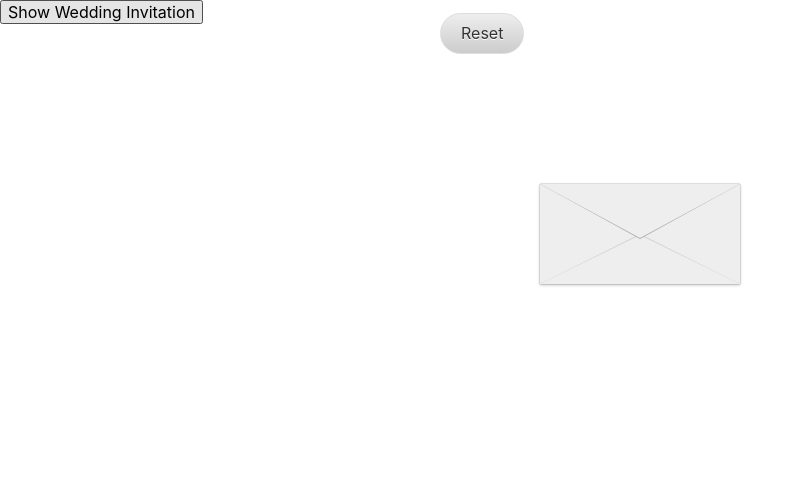
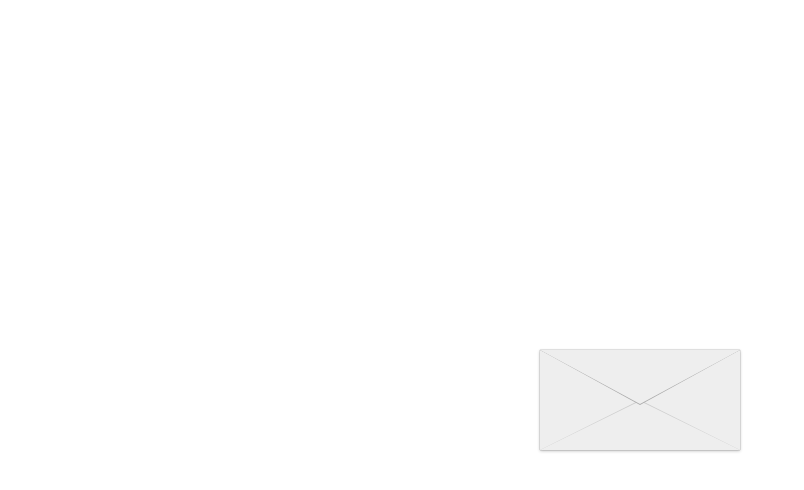
Before and after one commit to danigonlinea/wedding.github.io, a Vue app: page / in a window 1280 px wide. Shown: the top 490 px of the page, without its empty margins (0-804 px from the left). Built offline with nearby package versions, Linux system fonts and the light colour scheme.

Commit message:
feat: envelope and main page distributed

```diff
--- a/package.json
+++ b/package.json
@@ -24,6 +24,8 @@
     "eslint-plugin-vue": "^9.18.1",
     "normalize.css": "^8.0.1",
     "prettier": "^3.0.3",
+    "sass": "^1.69.5",
+    "sass-loader": "^13.3.2",
     "vite": "^4.5.0"
   }
 }
--- a/src/App.vue
+++ b/src/App.vue
@@ -1,22 +1,21 @@
 <template>
-  <div class="layout">
+  <main id="main" class="layout">
     <transition name="fade" @before-enter="beforeEnter" @enter="enter">
       <div v-if="showWeddingInvitation" class="wedding-invitation">
         <h1>Wedding invitation</h1>
       </div>
     </transition>
 
-    <div v-if="!showWeddingInvitation">
-      <button @click="toggleBox">Show Wedding Invitation</button>
-      <EnvelopeApp></EnvelopeApp>
-    </div>
-  </div>
+    <EnvelopeApp
+      v-if="!showWeddingInvitation"
+      @animation-envelope-done="onAnimationEnvelopeDone"
+    ></EnvelopeApp>
+  </main>
 </template>
 <script setup>
 import { ref } from 'vue'
+const showWeddingInvitation = ref(false)
 import EnvelopeApp from './components/EnvelopeApp.vue'
-
-const showWeddingInvitation = ref(false)
 
 const beforeEnter = (el) => {
   el.style.transform = 'translateY(-100%)'
@@ -31,22 +30,22 @@ const enter = (el, done) => {
   done()
 }
 
-const toggleBox = () => {
-  showWeddingInvitation.value = !showWeddingInvitation.value
+const onAnimationEnvelopeDone = () => {
+  showWeddingInvitation.value = true
 }
 </script>
 
-<style scoped>
+<style lang="scss" scoped>
 .layout {
-  width: 100%;
-  height: 100%;
+  height: 100vh; /* 100% of the viewport height */
+  width: 100vw; /* 100% of the viewport width */
   box-sizing: border-box;
 
   .wedding-invitation {
-    background-color: rgb(141, 141, 141);
-    height: 100vh;
-    overflow: auto;
-    width: 100vw;
+    height: 100%;
+    width: 100%;
+    background: green;
+    box-sizing: border-box;
   }
 }
 
--- a/src/components/EnvelopeApp.vue
+++ b/src/components/EnvelopeApp.vue
@@ -1,7 +1,9 @@
 <template>
-  <div id="wrapper">
-    <button id="reset" @click="openEnvelope">Reset</button>
-
+  <div
+    v-if="!showWeddingInvitation"
+    class="wedding-envelope-container"
+    @click="openEnvelope"
+  >
     <div :class="openClass">
       <div class="flap front"></div>
       <div class="flap top"></div>
@@ -11,9 +13,12 @@
 </template>
 
 <script setup>
-import { computed, ref } from 'vue'
+import { debounce } from '../utils/helper.js'
+import { computed, ref, defineEmits } from 'vue'
 
 const isOpen = ref(false)
+
+const emit = defineEmits(['animation-envelope-done'])
 
 const openClass = computed(() => {
   return {
@@ -24,7 +29,13 @@ const openClass = computed(() => {
 
 const openEnvelope = () => {
   isOpen.value = !isOpen.value
+
+  onAnimationEnvelopeDone()
 }
+
+const onAnimationEnvelopeDone = debounce(function () {
+  emit('animation-envelope-done')
+}, 4000)
 </script>
 
 <style scoped>
@@ -32,15 +43,18 @@ const openEnvelope = () => {
   box-sizing: border-box;
 }
 
-#wrapper {
-  width: 400px;
-  margin: 0 auto;
+.wedding-envelope-container {
+  width: 100%;
+  height: 100%;
+  display: flex;
+  align-items: center;
+  justify-content: center;
 }
 
 .envelope {
   width: 200px;
   height: 100px;
-  margin: 130px auto 0;
+
   background: #ddd;
   box-shadow:
     0 0 1px rgba(0, 0, 0, 0.5),
@@ -94,7 +108,7 @@ const openEnvelope = () => {
   animation-duration: 1s;
   animation-fill-mode: forwards;
   -webkit-transform-origin-y: top;
-  transform-origin-y: top;
+
   perspective: 800;
   transform-style: preserve-3d;
 }
@@ -122,7 +136,7 @@ const openEnvelope = () => {
   left: 3px;
   border: 1px solid #ccc;
   z-index: 1;
-  animation-duration: 2s;
+  animation-duration: 3s;
   animation-delay: 1.5s;
   animation-fill-mode: forwards;
   transform-style: preserve-3d;
@@ -130,7 +144,7 @@ const openEnvelope = () => {
 .envelope.open .letter {
   animation-name: remove;
 }
-.envelope .letter:before,
+
 .envelope .letter:after {
   content: '';
   position: absolute;
@@ -143,26 +157,18 @@ const openEnvelope = () => {
   animation-delay: 4s;
   animation-fill-mode: forwards;
   -webkit-transform-origin-y: top;
-  transform-origin-y: top;
+
   transform-style: preserve-3d;
   transform: rotateX(10deg);
 }
-.envelope .letter:before {
-  z-index: 1;
-}
-.envelope.open .letter:before {
-  animation-name: fold-up;
-}
+
 .envelope .letter:after {
   animation-delay: 5s;
   animation-fill-mode: forwards;
   -webkit-transform-origin-y: bottom;
-  transform-origin-y: bottom;
+
   transform: rotateX(-5deg);
   bottom: 0;
-}
-.envelope.open .letter:after {
-  animation-name: fold-down;
 }
 
 @keyframes flip {
@@ -173,48 +179,26 @@ const openEnvelope = () => {
 }
 
 @keyframes remove {
-  50% {
-    top: -120px;
+  20% {
+    top: -220px;
+  }
+  30% {
+    top: -200px;
+  }
+  40% {
+    top: -210px;
+  }
+  60% {
+    top: -220px;
+  }
+  70% {
+    top: -205px;
+  }
+  90% {
+    top: -550px;
   }
   100% {
-    top: 8px;
-    z-index: 3;
+    display: none;
   }
 }
-
-@keyframes fold-up {
-  from {
-  }
-  to {
-    transform: rotateX(140deg);
-  }
-}
-
-@keyframes fold-down {
-  from {
-  }
-  to {
-    transform: rotateX(-140deg);
-  }
-}
-
-#reset {
-  background: #eee;
-  display: inline-block;
-  margin-top: -100px;
-  text-align: center;
-  padding: 10px 20px;
-  border: 1px solid #ddd;
-  border-radius: 25px;
-  background: linear-gradient(#eee, #ccc);
-  color: #333;
-  text-shadow: 0 1px 0 #fff;
-  cursor: pointer;
-}
-#reset:hover {
-  opacity: 0.8;
-}
-#reset:active {
-  background: linear-gradient(#ccc, #eee);
-}
 </style>
--- a/src/style.css
+++ b/src/style.css
@@ -12,6 +12,110 @@
   -webkit-font-smoothing: antialiased;
   -moz-osx-font-smoothing: grayscale;
   -webkit-text-size-adjust: 100%;
+
+  /* CSS HEX */
+  --straw: #dbd56eff;
+  --asparagus: #88ab75ff;
+  --blue-munsell: #2d93adff;
+  --taupe-gray: #7d7c84ff;
+  --atomic-tangerine: #de8f6eff;
+
+  /* CSS HSL */
+  --straw: hsla(57, 60%, 65%, 1);
+  --asparagus: hsla(99, 24%, 56%, 1);
+  --blue-munsell: hsla(192, 59%, 43%, 1);
+  --taupe-gray: hsla(247, 3%, 50%, 1);
+  --atomic-tangerine: hsla(18, 63%, 65%, 1);
+}
+
+html {
+  height: 100%;
+}
+
+*,
+::after,
+::before {
+  box-sizing: border-box;
+  -webkit-tap-highlight-color: rgba(0, 0, 0, 0);
+}
+
+body,
+html {
+  box-sizing: border-box;
+  margin: 0;
+  padding: 0;
+}
+
+h1,
+h2,
+h3,
+h4,
+h5,
+h6 {
+  padding: 0;
+  margin: 0;
+}
+
+ul,
+li {
+  display: block;
+  padding: 0px;
+  margin: 0px;
+}
+
+p {
+  font-size: 15px;
+  padding: 0;
+  margin: 0;
+}
+
+button {
+  font-size: 15px;
+}
+
+p,
+nav {
+  margin: 0;
+  padding: 0;
+}
+
+main {
+  margin: 0;
+  padding: 0;
+}
+
+a {
+  color: inherit;
+
+  &:hover {
+    color: $color-darkgold;
+  }
+}
+
+a,
+a:hover,
+a:active,
+a:focus,
+button,
+input,
+button:hover,
+button:active,
+button:focus,
+input:focus,
+input:active {
+  text-decoration: none;
+  outline: none;
+  transition: all 0.3s ease;
+  -moz-transition: all 0.3s ease;
+  -webkit-transition-property: all;
+  -webkit-transition-duration: 0.3s;
+  -webkit-transition-timing-function: ease;
+}
+
+.clearfix::after {
+  display: block;
+  clear: both;
+  content: '';
 }
 
 @media (prefers-color-scheme: light) {
--- /dev/null
+++ b/src/utils/helper.js
@@ -0,0 +1,9 @@
+export const debounce = (callback, wait) => {
+  let timeoutId = null
+  return (...args) => {
+    window.clearTimeout(timeoutId)
+    timeoutId = window.setTimeout(() => {
+      callback.apply(null, args)
+    }, wait)
+  }
+}
```
Also changed, not shown: src/components/invitation/header/header.vue (added), src/components/invitation/main/main.vue (added), 1 other file (tests, documents, lock files or other folders).
